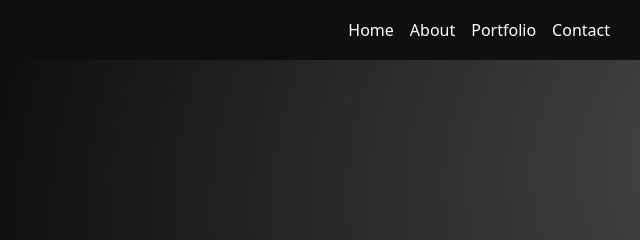
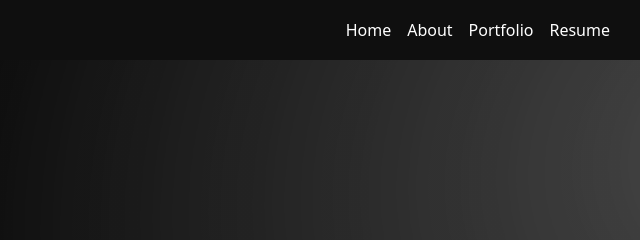
Before and after one commit to Cressida-Cox/cressida-cox-coding-portfolio, a plain HTML site: page index.html in a window 1280 px wide. Shown: the top 240 px of the page, 640-1280 px from the left. Drawn offline with nearby package versions, Linux system fonts and the light colour scheme.

Commit message:
Added Resume

```diff
--- a/index.html
+++ b/index.html
@@ -58,7 +58,12 @@
               <a class="nav-link" href="/portfolio.html">Portfolio </a>
             </li>
             <li class="nav-item">
-              <a class="nav-link" href="/contact.html">Contact</a>
+              <a
+                class="nav-link"
+                href="https://drive.google.com/file/d/1mRG9eWWOnG2bde2gblg9h5quOtKCSyPE/view?usp=share_link"
+                target="_blank"
+                >Resume</a
+              >
             </li>
           </ul>
         </div>
```
Also changed, not shown: contact.html (deleted).
